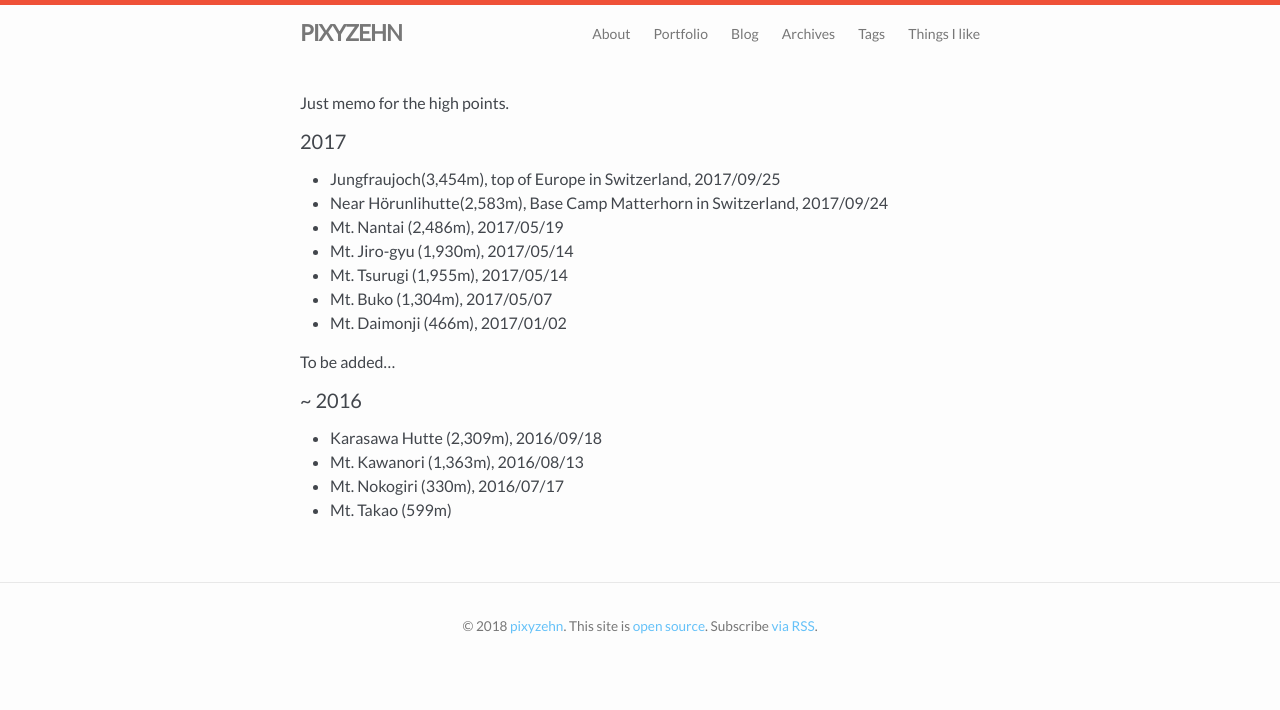
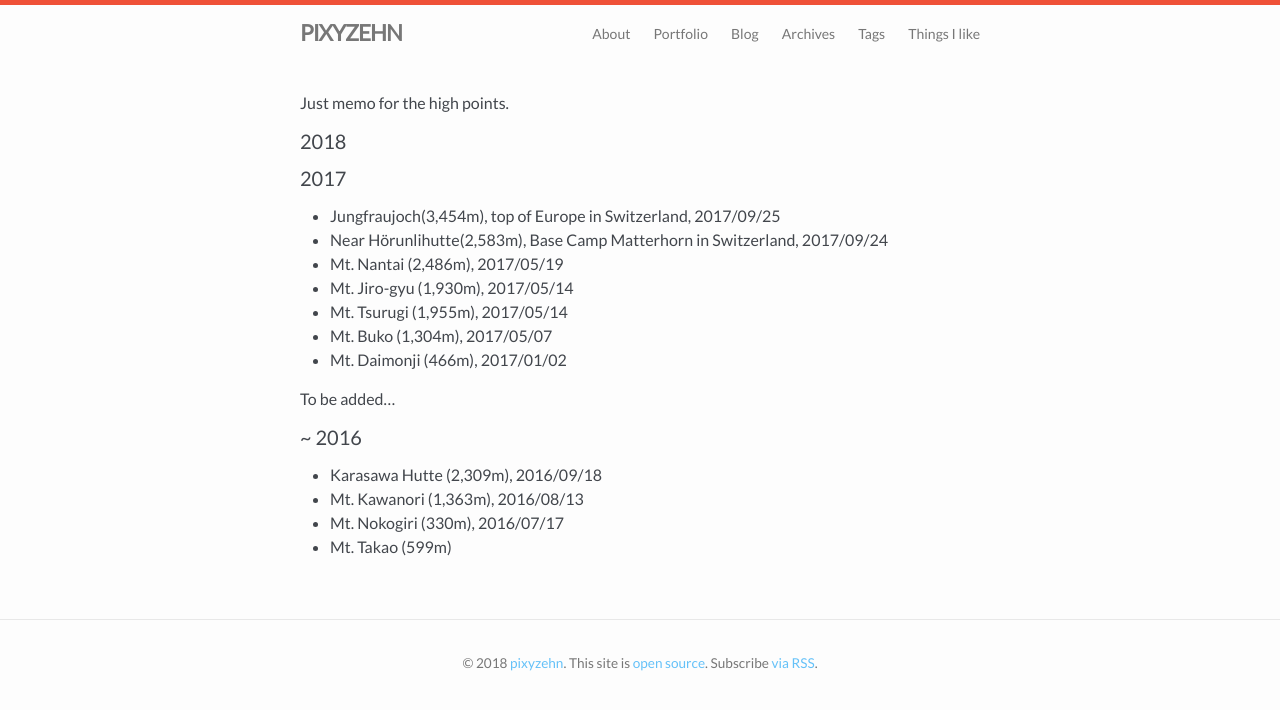
Before and after one commit to pixyzehn/pixyzehn.com, a Jekyll site: the page built from pages/mountain.md, in a window 1280 px wide. Shown: the top 710 px of the page. Built offline with Jekyll 4.4.1, drawn with Linux system fonts in a browser that asks for light colours.

Commit message:
Update pages/mountain.md

```diff
--- a/pages/mountain.md
+++ b/pages/mountain.md
@@ -5,6 +5,8 @@ permalink: /mountain/
 ---
 
 Just memo for the high points.
+
+<h4>2018</h4>
 
 <h4>2017</h4>
 
```
